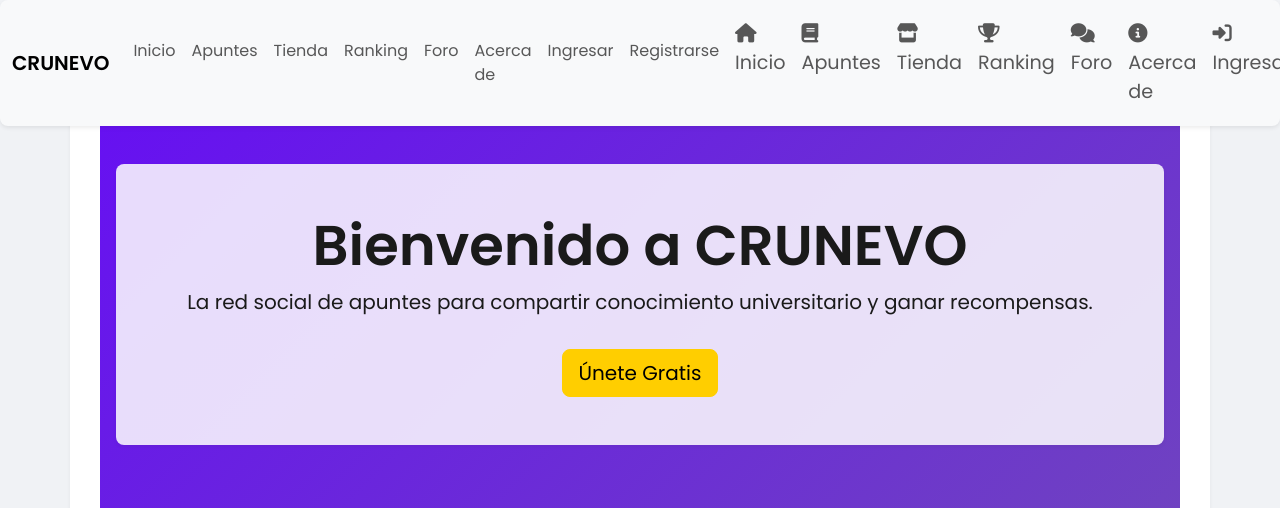
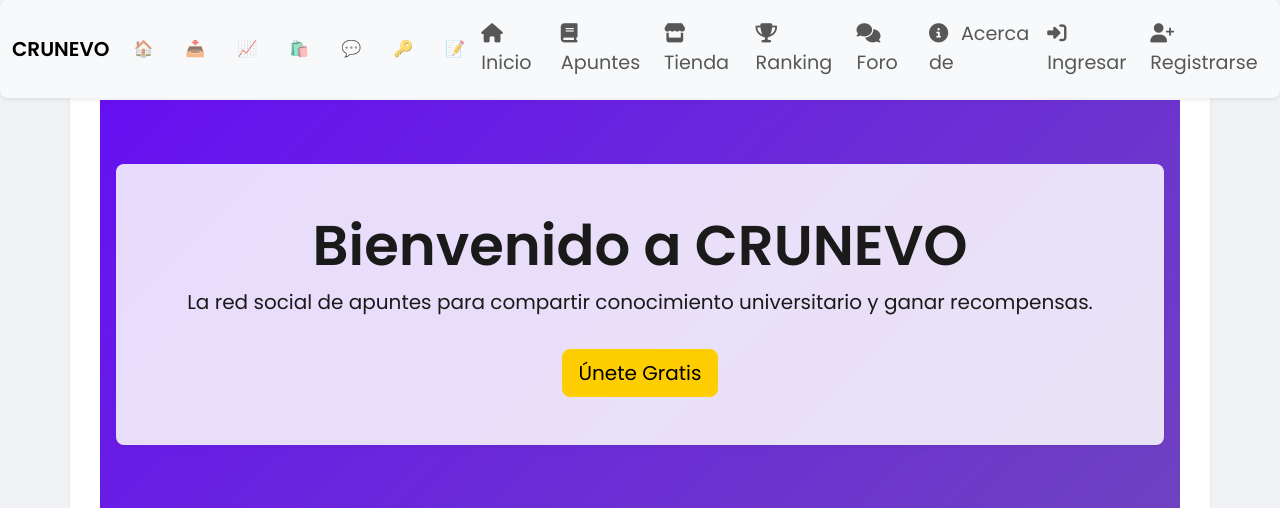
Before and after one commit to RoggerMS/Crunevo, a Flask app: page / in a window 1280 px wide. Shown: the top 508 px of the page. Run offline with Flask 3, Linux system fonts and the light colour scheme; some libraries are stand-ins or nearby versions.

Commit message:
[Fix] remove duplicate navbar and update feed cards

```diff
--- a/crunevo/templates/navbar.html
+++ b/crunevo/templates/navbar.html
@@ -5,32 +5,20 @@
             <span class="navbar-toggler-icon"></span>
         </button>
 
-        <div class="d-none d-lg-flex flex-grow-1 justify-content-between" id="navbarNav">
-            <ul class="navbar-nav me-auto mb-2 mb-lg-0">
-                <li class="nav-item"><a class="nav-link" href="{{ url_for('main.index') }}">Inicio</a></li>
-                <li class="nav-item"><a class="nav-link" href="{{ url_for('note.notes_section') }}">Apuntes</a></li>
-                <li class="nav-item"><a class="nav-link" href="{{ url_for('store.tienda') }}">Tienda</a></li>
-                <li class="nav-item"><a class="nav-link" href="{{ url_for('main.ranking') }}">Ranking</a></li>
-                <li class="nav-item"><a class="nav-link" href="{{ url_for('forum.foro') }}">Foro</a></li>
-                {% if current_user.is_authenticated %}
-                    <li class="nav-item"><a class="nav-link" href="{{ url_for('user.my_notes') }}">Mis Apuntes</a></li>
-                    <li class="nav-item"><a class="nav-link" href="{{ url_for('note.upload_note') }}">Subir</a></li>
-                    {% if current_user.role == 'admin' %}
-                        <li class="nav-item"><a class="nav-link" href="{{ url_for('admin.dashboard') }}">Panel Admin</a></li>
-                    {% endif %}
-                {% endif %}
-                <li class="nav-item"><a class="nav-link" href="{{ url_for('main.about') }}">Acerca de</a></li>
-            </ul>
-            <ul class="navbar-nav mb-2 mb-lg-0">
-                {% if current_user.is_authenticated %}
-                    <li class="nav-item"><a class="nav-link" href="{{ url_for('user.profile') }}"><i class="fas fa-user-circle"></i></a></li>
-                    <li class="nav-item"><a class="nav-link" href="{{ url_for('auth.logout') }}">Salir</a></li>
-                {% else %}
-                    <li class="nav-item"><a class="nav-link" href="{{ url_for('auth.login') }}">Ingresar</a></li>
-                    <li class="nav-item"><a class="nav-link" href="{{ url_for('auth.register') }}">Registrarse</a></li>
-                {% endif %}
-            </ul>
-        </div>
+        <ul class="navbar-nav d-none d-lg-flex flex-row ms-auto gap-3">
+            <li class="nav-item"><a class="nav-link" href="{{ url_for('main.index') }}" title="Inicio">🏠</a></li>
+            <li class="nav-item"><a class="nav-link" href="{{ url_for('note.notes_section') }}" title="Apuntes">📥</a></li>
+            <li class="nav-item"><a class="nav-link" href="{{ url_for('main.ranking') }}" title="Ranking">📈</a></li>
+            <li class="nav-item"><a class="nav-link" href="{{ url_for('store.tienda') }}" title="Tienda">🛍️</a></li>
+            <li class="nav-item"><a class="nav-link" href="{{ url_for('forum.foro') }}" title="Foro">💬</a></li>
+            {% if current_user.is_authenticated %}
+                <li class="nav-item"><a class="nav-link" href="{{ url_for('user.profile') }}" title="Perfil">👤</a></li>
+                <li class="nav-item"><a class="nav-link" href="{{ url_for('auth.logout') }}" title="Salir">🚪</a></li>
+            {% else %}
+                <li class="nav-item"><a class="nav-link" href="{{ url_for('auth.login') }}" title="Ingresar">🔑</a></li>
+                <li class="nav-item"><a class="nav-link" href="{{ url_for('auth.register') }}" title="Registro">📝</a></li>
+            {% endif %}
+        </ul>
 
         <div class="offcanvas offcanvas-start" tabindex="-1" id="mobileMenu" aria-labelledby="mobileMenuLabel">
             <div class="offcanvas-header">
```
Also changed, not shown: crunevo/templates/feed.html (+13 -9 lines).
